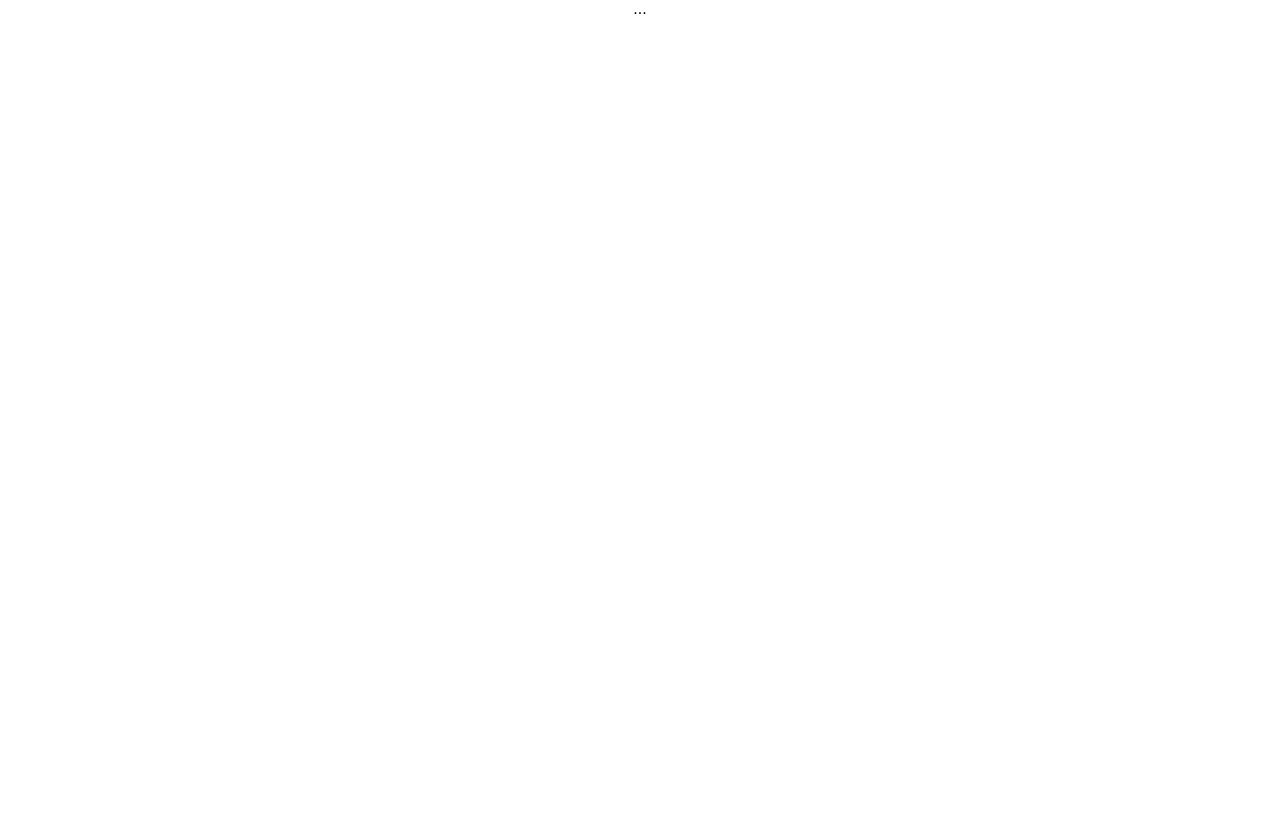
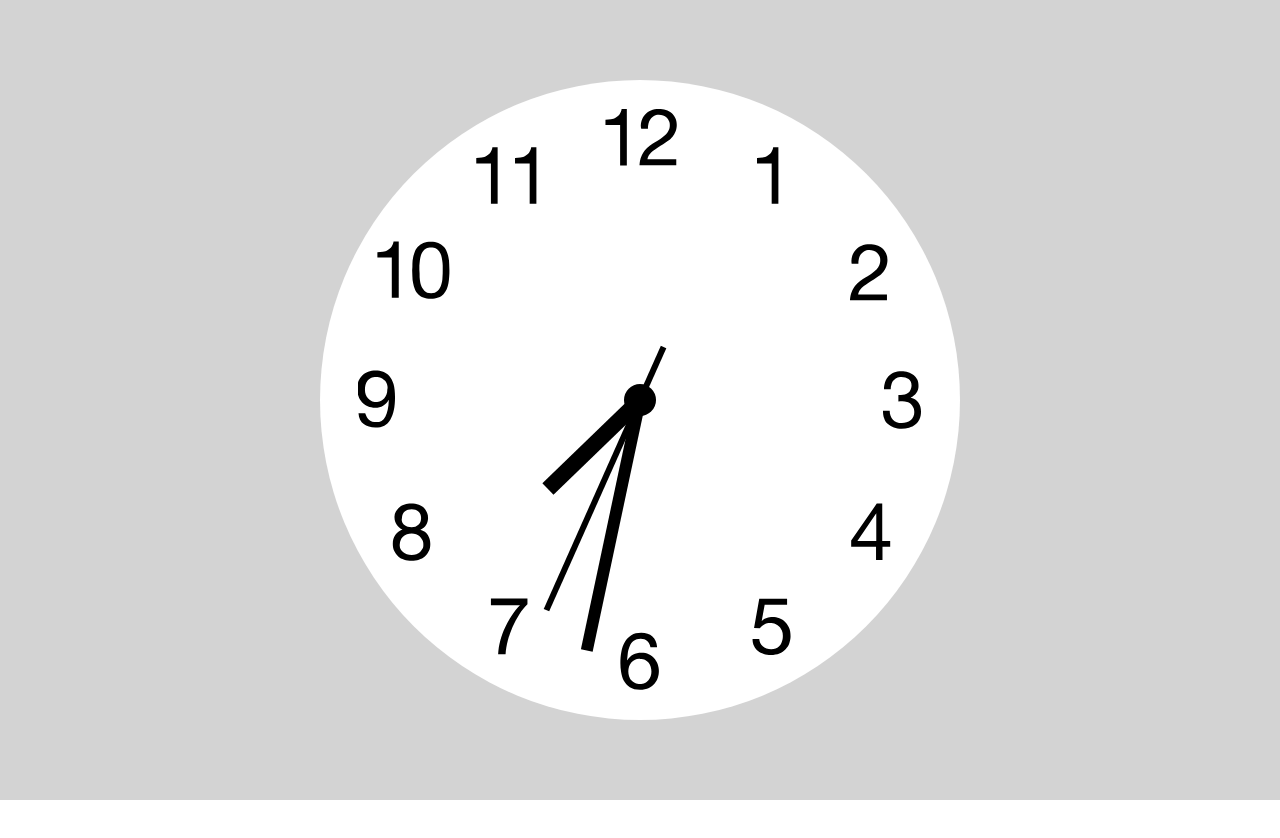
Before and after one commit to sadsa/react-clock, a React app: page / in a window 1280 px wide. Before the commit the page ends 800 px from the top, so only its background shows below. Built offline with nearby package versions, Linux system fonts and the light colour scheme.

Commit message:
Apply logic for setting clock hand positions

```diff
--- a/src/components/App.css
+++ b/src/components/App.css
@@ -1,28 +1,13 @@
+html,
+body,
+#root,
 .App {
-  text-align: center;
+  height: 100%;
 }
 
-.App-logo {
-  animation: App-logo-spin infinite 20s linear;
-  height: 80px;
+.App {
+  height: 100%;
+  text-align: center;
+  background-color: lightgrey;
+  display: flex;
 }
-
-.App-header {
-  background-color: #222;
-  height: 150px;
-  padding: 20px;
-  color: white;
-}
-
-.App-title {
-  font-size: 1.5em;
-}
-
-.App-intro {
-  font-size: large;
-}
-
-@keyframes App-logo-spin {
-  from { transform: rotate(0deg); }
-  to { transform: rotate(360deg); }
-}
--- a/src/components/App.js
+++ b/src/components/App.js
@@ -1,12 +1,12 @@
 import React, { Component } from 'react';
-import logo from '../images/logo.svg';
+import Clock from './Clock/Clock';
 import './App.css';
 
 class App extends Component {
   render() {
     return (
       <div className="App">
-        ...
+        <Clock startTime={Date.now()} />
       </div>
     );
   }
--- /dev/null
+++ b/src/components/Clock/Clock.css
@@ -0,0 +1,82 @@
+.clock {
+  border-radius: 50%;
+  background-color: #fff;
+  background-image: url(../../images/clock.svg);
+  background-repeat: no-repeat;
+  background-position: center;
+  background-size: 88%;
+  height: 40em;
+  width: 40em;
+  position: relative;
+  margin: auto;
+}
+
+.clock:after {
+  background: #000;
+  border-radius: 50%;
+  content: "";
+  position: absolute;
+  left: 50%;
+  top: 50%;
+  transform: translate(-50%, -50%);
+  width: 5%;
+  height: 5%;
+  z-index: 10;
+}
+
+.clock__minutes-container,
+.clock__hours-container,
+.clock__seconds-container {
+  position: absolute;
+  top: 0;
+  right: 0;
+  bottom: 0;
+  left: 0;
+}
+
+/* .clock__hours-container {
+  animation: rotate 43200s infinite linear;
+}
+.clock__minutes-container {
+  animation: rotate 3600s infinite steps(60);
+}
+.clock__seconds-container {
+  animation: rotate 60s infinite steps(60);
+} */
+
+.clock__hours {
+  background: #000;
+  height: 20%;
+  left: 48.75%;
+  position: absolute;
+  top: 30%;
+  transform-origin: 50% 100%;
+  width: 2.5%;
+}
+
+.clock__minutes {
+  background: #000;
+  height: 40%;
+  left: 49%;
+  position: absolute;
+  top: 10%;
+  transform-origin: 50% 100%;
+  width: 2%;
+}
+
+.clock__seconds {
+  background: #000;
+  height: 45%;
+  left: 49.5%;
+  position: absolute;
+  top: 14%;
+  transform-origin: 50% 80%;
+  width: 1%;
+  z-index: 8;
+}
+
+@keyframes rotate {
+  100% {
+    transform: rotateZ(360deg);
+  }
+}
--- /dev/null
+++ b/src/components/Clock/Clock.js
@@ -0,0 +1,76 @@
+import React, { Component } from 'react';
+import ClockHand from './ClockHand';
+import './Clock.css';
+
+
+function calcAngleForSeconds(date) {
+  const seconds = date.getSeconds();
+  return (seconds * 6);
+}
+
+function calcAngleForMinutes(date) {
+  const minutes = date.getMinutes();
+  return (minutes * 6);
+}
+
+function calcAngleForHours(date) {
+  const hours = date.getHours();
+  const minutes = date.getMinutes();
+  return (hours * 30) + (minutes / 2);
+}
+
+class Clock extends Component {
+  state = {
+    hands: [
+      { id: 0, name: 'hours', angle: 0 },
+      { id: 1, name: 'minutes', angle: 0 },
+      { id: 2, name: 'seconds', angle: 0 }
+    ]
+  }
+
+  componentDidMount() {
+    this.startClock();
+  }
+
+  render() {
+    return (
+      <article className="clock">
+        {this.state.hands.map((hand) =>
+          <ClockHand
+            key={hand.id}
+            name={hand.name}
+            angle={hand.angle}
+          />
+        )}
+      </article>
+    );
+  }
+
+  startClock() {
+    const date = new Date();
+    this.setHandPositions(date);
+  }
+
+  setHandPositions(date) {
+    const angles = {
+      seconds: calcAngleForSeconds(date),
+      minutes: calcAngleForMinutes(date),
+      hours: calcAngleForHours(date)
+    };
+
+    this.updateHandAngles(angles);
+  }
+
+  updateHandAngles(angles) {
+    this.setState((prevState) => ({
+      hands: prevState.hands.map(hand => {
+        hand.angle = angles[hand.name]
+        return hand;
+      })
+    }));
+  }
+
+}
+
+
+export default Clock;
--- /dev/null
+++ b/src/components/Clock/ClockHand.js
@@ -0,0 +1,27 @@
+import React, { Component } from 'react';
+
+
+class ClockHand extends Component {
+  constructor(props){
+    super(props);
+  }
+
+  render() {
+    const {name, angle} = this.props;
+    const handStyles = {
+      transform: `rotateZ(${angle}deg)`
+    }
+
+    return (
+      <div className={`clock__${name}-container`} style={handStyles}>
+        <div className={`clock__${name}`}></div>
+      </div>
+    );
+  }
+
+  updateHandPosition = (element, newAngle) => {
+    element.style.transform = 'rotateZ('+ newAngle +'deg)';
+  }
+}
+
+export default ClockHand;
```
Also changed, not shown: src/images/clock.svg (added).
